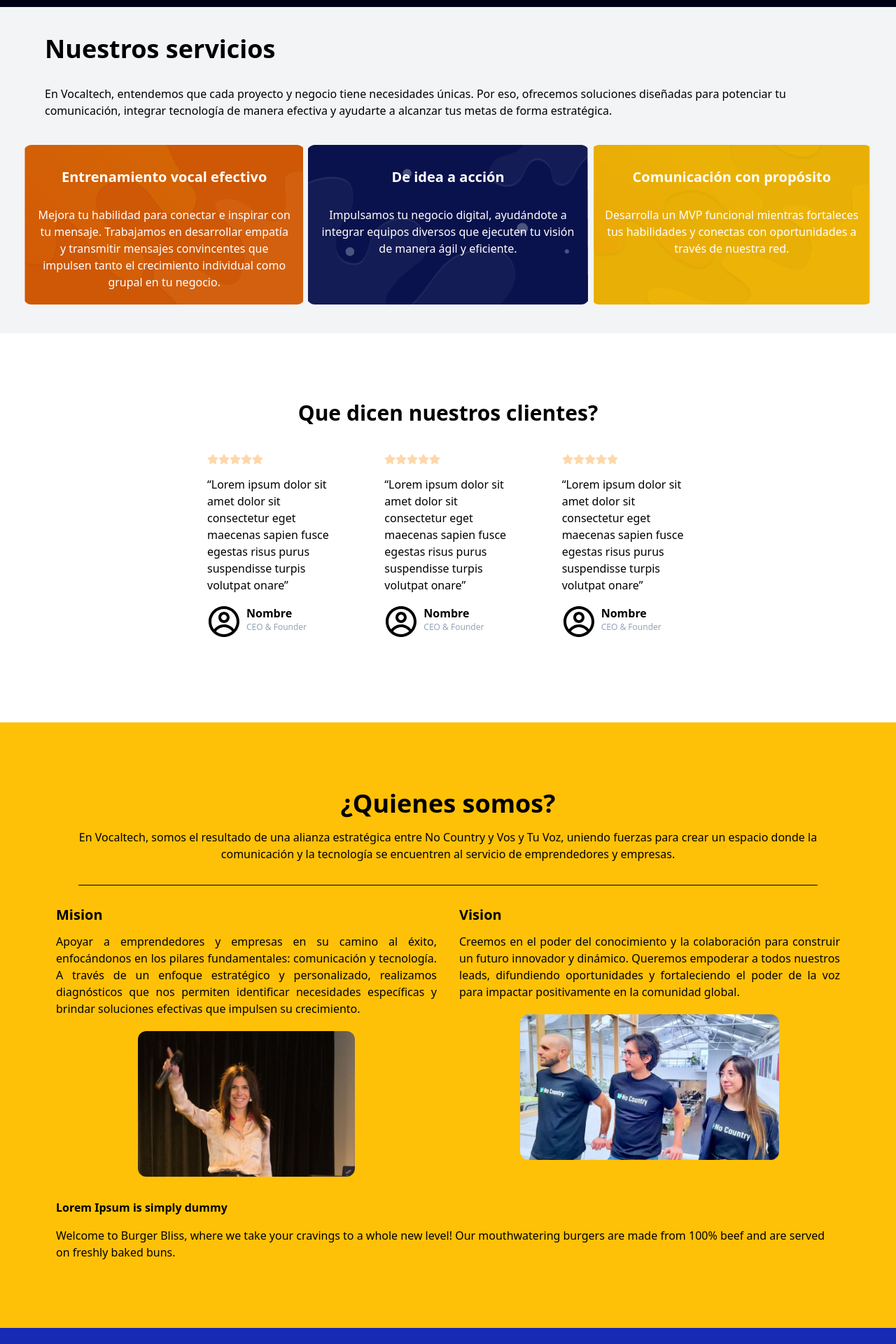
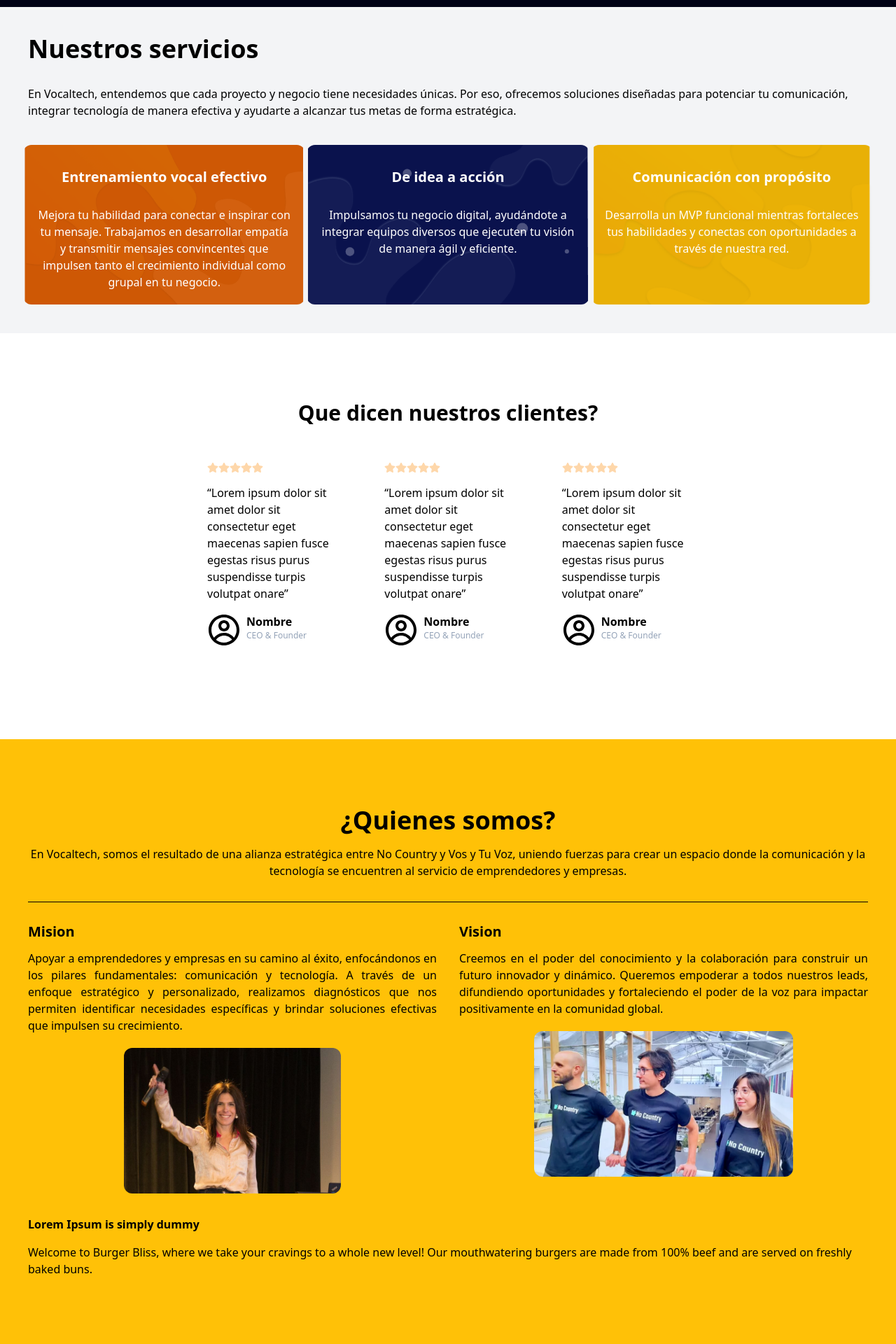
Before and after one commit to No-Country-simulation/h4-02-vocaltech, a React (Vite) app in the folder front/: page / in a window 1280 px wide. Shown: the part 840-2760 px from the top of the page at 70% size. Built offline with nearby package versions, Linux system fonts and the light colour scheme.

Commit message:
medias queries fixed

```diff
--- a/front/src/components/Review-Card.tsx
+++ b/front/src/components/Review-Card.tsx
@@ -4,7 +4,7 @@ import { CgProfile } from "react-icons/cg";
 
 const Review = () => {
   return (
-    <div className="flex flex-col w-full sm:w-full lg:w-1/3 p-3 sm:p-6 lg:p-6">
+    <div className="flex flex-col my-3 w-full sm:w-full lg:w-1/3 p-3 sm:p-6 lg:p-6">
       <div className="flex text-orange-200">
         <FaStar />
         <FaStar />
--- a/front/src/components/Review.tsx
+++ /dev/null
@@ -1,9 +0,0 @@
-import React from 'react'
-
-const Review = () => {
-    return (
-        <div>Review</div>
-    )
-}
-
-export default Review
--- a/front/src/pages/aboutUs.tsx
+++ b/front/src/pages/aboutUs.tsx
@@ -4,8 +4,8 @@ import nocountry from "../assets/img-nocountry.png";
 
 const aboutUs = () => {
   return (
-    <div className="py-24 px-20 bg-anaranjado_claro">
-      <div className="px-8 mb-8 text-center">
+    <div className="py-24 px-10 bg-anaranjado_claro">
+      <div className="mb-8 text-center ">
         <h2 className="font-bold mb-4 text-4xl ">¿Quienes somos?</h2>
         <p>
           En Vocaltech, somos el resultado de una alianza estratégica entre No
--- a/front/src/pages/reviews.tsx
+++ b/front/src/pages/reviews.tsx
@@ -5,7 +5,7 @@ const reviews = () => {
   return (
     <div className="my-24">
       <h3 className="font-bold text-3xl text-center mb-4">Que dicen nuestros clientes?</h3>
-      <div className="flex flex-col sm:space-y-4 sm:px-6 sm:mx-28 lg:flex-row lg:space-y-0 lg:space-x-6 lg:px-40 items-center">
+      <div className="flex flex-col px-4 sm:space-y-4 sm:px-6 sm:mx-28 lg:flex-row lg:space-y-0 lg:space-x-6 lg:px-40 items-center">
         <Review />
         <Review />
         <Review />
--- a/front/src/pages/solution.tsx
+++ b/front/src/pages/solution.tsx
@@ -10,9 +10,9 @@ const Solution = () => {
 
   return (
     <>
-      <div className="solution flex-col px-16 pt-10">
-        <h3 className="font-bold mb-8 text-4xl">Nuestros servicios</h3>
-        <p>
+      <div className="solution flex-col px-10 pt-10">
+        <h3 className="font-bold mb-8 text-4xl text-center md:text-left">Nuestros servicios</h3>
+        <p className="text-center md:text-left">
           En Vocaltech, entendemos que cada proyecto y negocio tiene necesidades
           únicas. Por eso, ofrecemos soluciones diseñadas para potenciar tu
           comunicación, integrar tecnología de manera efectiva y ayudarte a
```
